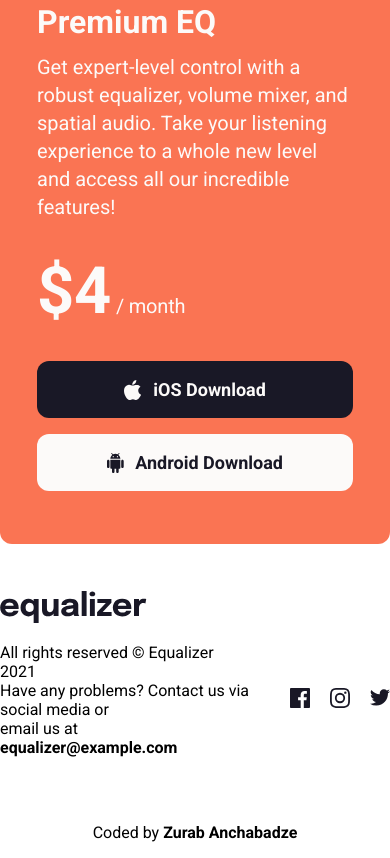
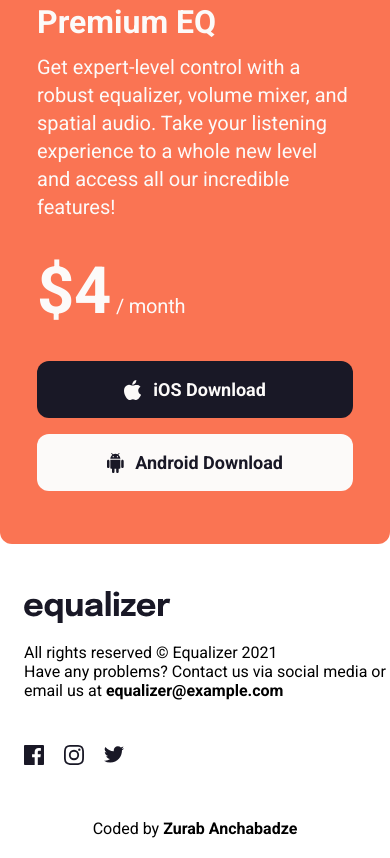
Before and after one commit to Anchabadze/Equalizer-landing-page, a plain HTML site: page index.html in a window 390 px wide. Shown: the part 1034-1892 px from the top of the page. Drawn offline with Linux system fonts and the light colour scheme.

Commit message:
mobile footer design

```diff
--- a/css/main.css
+++ b/css/main.css
@@ -330,6 +330,23 @@ ul {
         height: auto;
     }
 
+    .footer__home {
+        margin-left: 24px;
+    }
+
+    .footer__wrapper {
+        display: block;
+    }
+
+    .footer__text {
+        margin-left: 24px;
+        margin-bottom: 45px;
+    }
+
+    .footer__social-logos {
+        padding: 0;
+        margin-left: 24px;
+    }
 }
 
 /* Responsive for mobile end */
```
